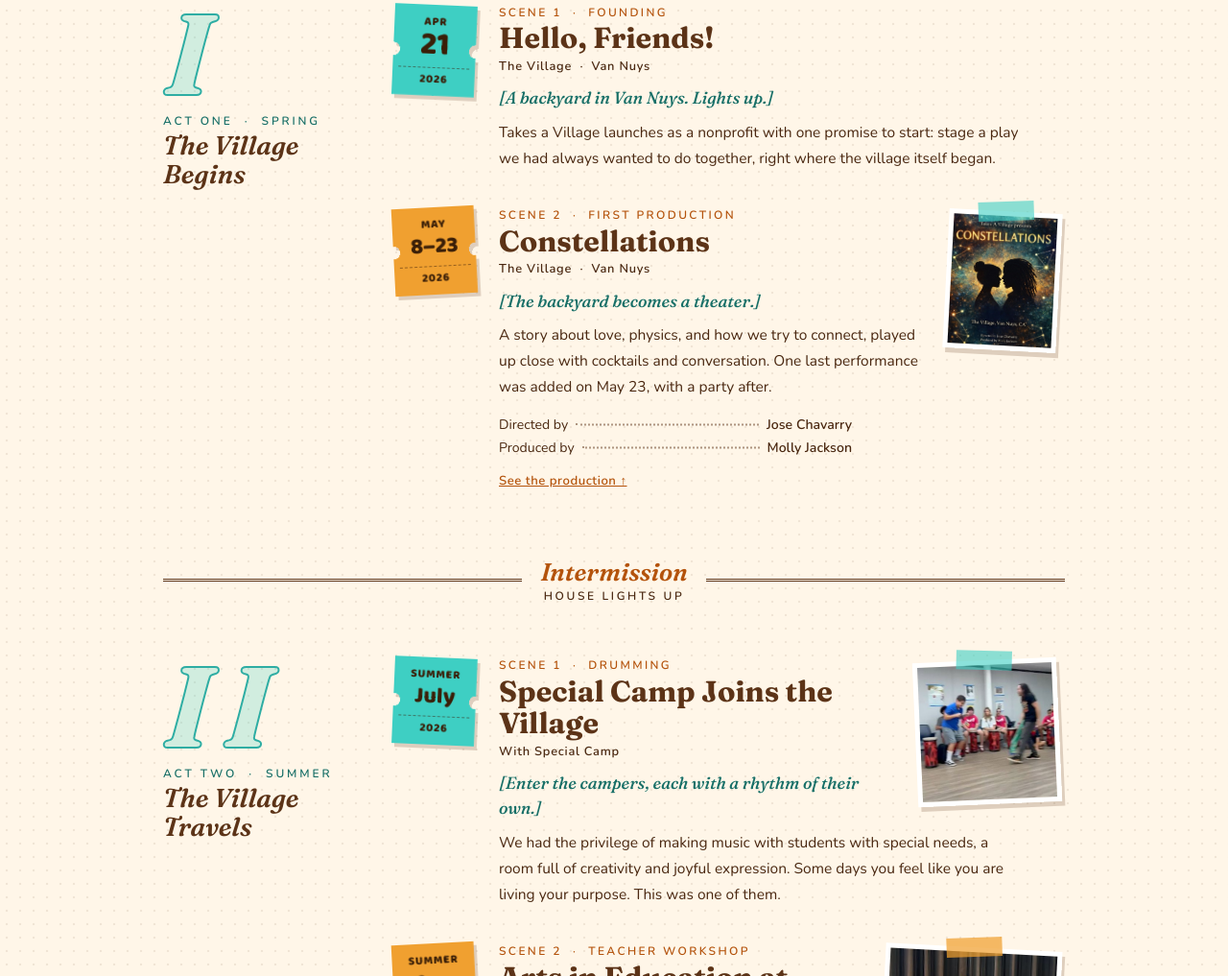
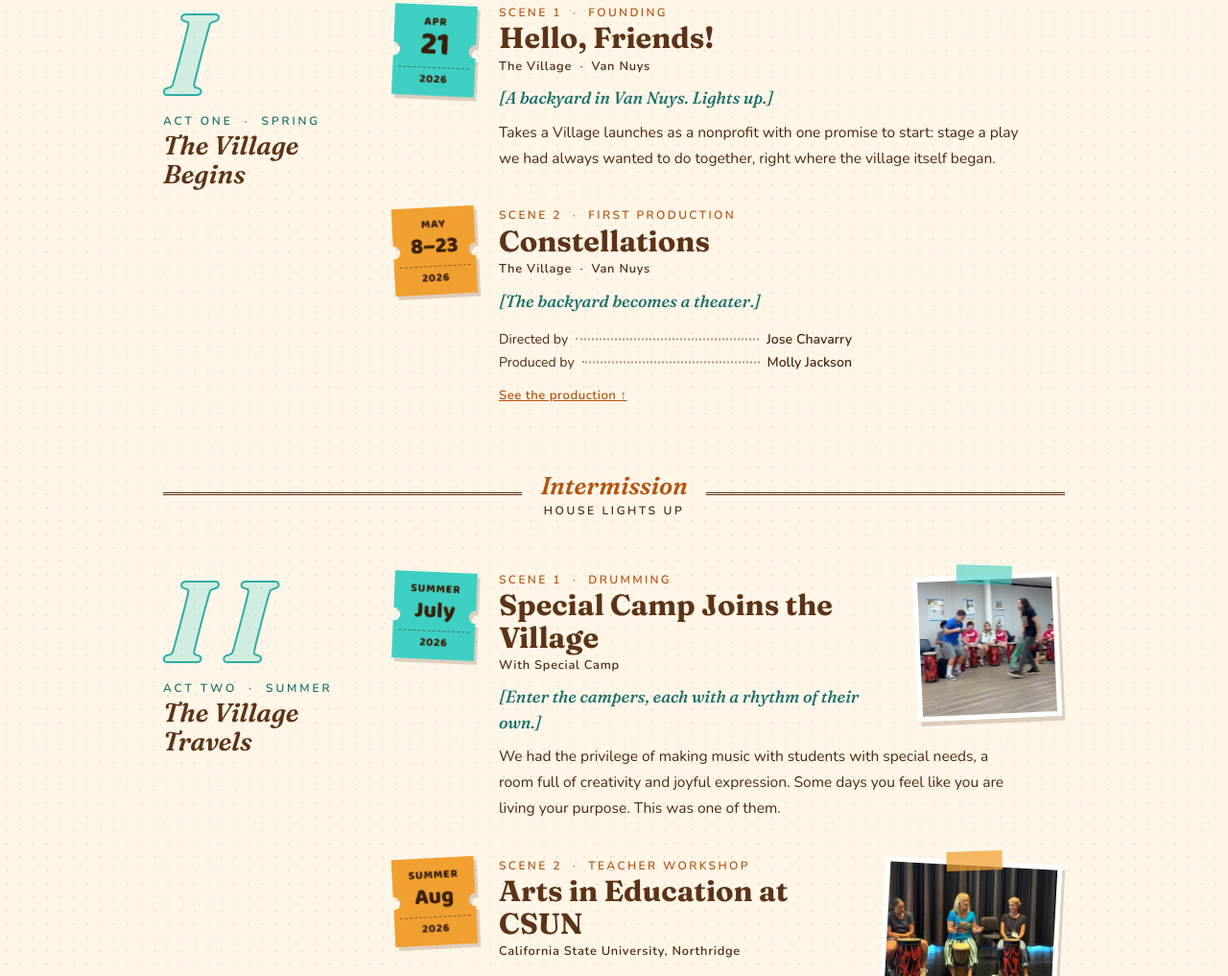
Before and after one commit to gizmo2222/takesavillage, a plain HTML site: page index.html in a window 1280 px wide. Shown: the part 3079-4096 px from the top of the page at 96% size. Drawn offline with nearby package versions, Linux system fonts and the light colour scheme.

Commit message:
Cut archive Constellations scene to its bill and a pointer
The show section is now the one telling; the scene keeps stub, title, place,

stage direction, bill and the See the production link.

Co-Authored-By: Claude Opus 5.5 <noreply@anthropic.com>

```diff
--- a/index.html
+++ b/index.html
@@ -211,14 +211,10 @@
         <li class="scene">
           <div class="stub"><div class="stub-in"><span class="stub-top">May</span><span class="stub-mid sm">8–23</span><span class="stub-foot">2026</span></div></div>
           <div class="scene-body">
-            <a class="scene-poster" href="#constellations" aria-label="Constellations poster, jump to the production">
-              <img src="flier.jpg" alt="" width="926" height="1158" loading="lazy" decoding="async">
-            </a>
             <p class="scene-kind">Scene 2 &nbsp;·&nbsp; First Production</p>
             <h4 class="scene-title">Constellations</h4>
             <p class="scene-place">The Village &nbsp;·&nbsp; Van Nuys</p>
             <p class="scene-dir">[The backyard becomes a theater.]</p>
-            <p class="scene-text">A story about love, physics, and how we try to connect, played up close with cocktails and conversation. One last performance was added on May 23, with a party after.</p>
             <ul class="bill">
               <li><span>Directed by</span><i aria-hidden="true"></i><span>Jose Chavarry</span></li>
               <li><span>Produced by</span><i aria-hidden="true"></i><span>Molly Jackson</span></li>
```
